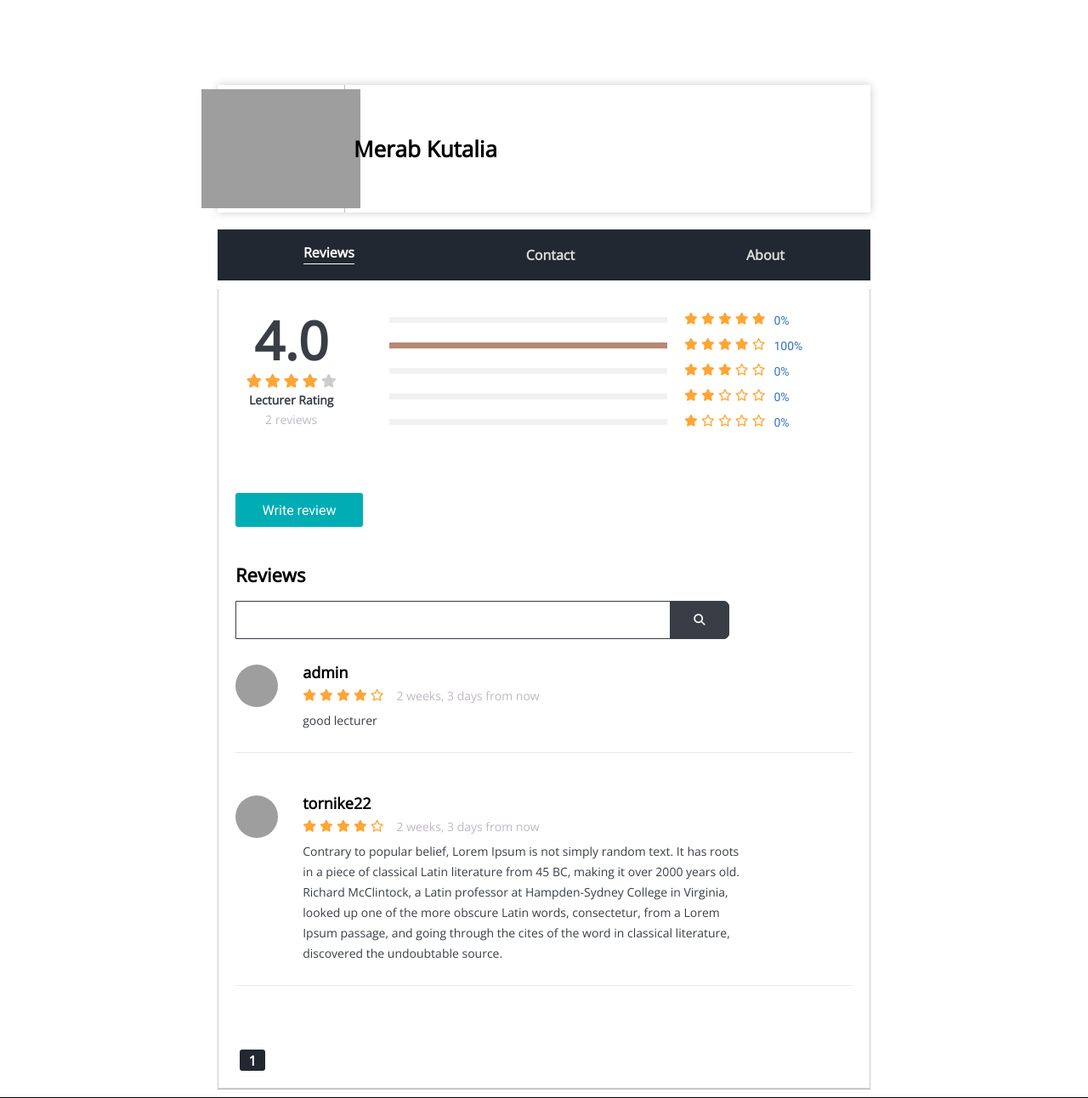
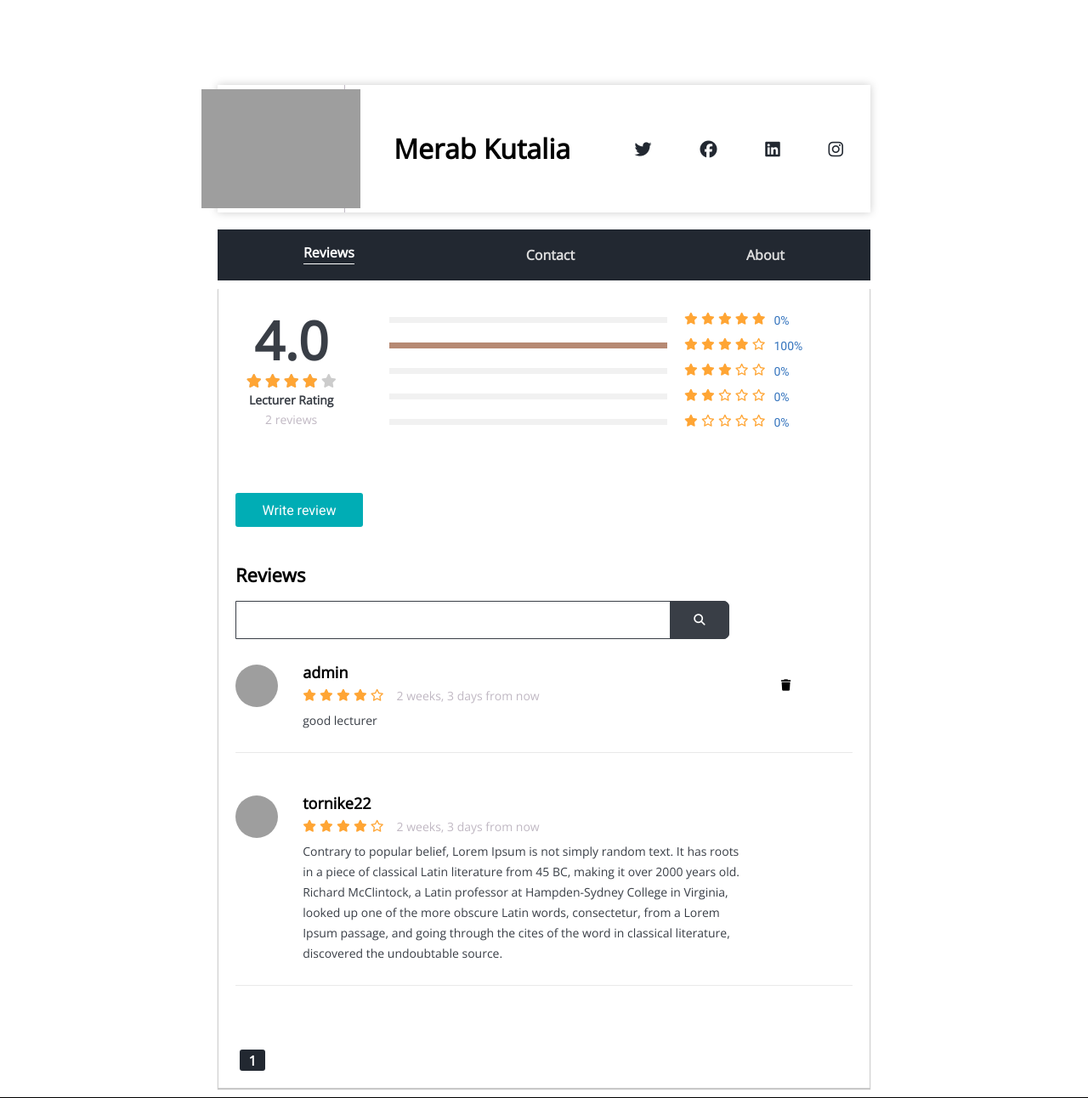
Before and after one commit to berekashvili22/DjangoRMP, a Django app: page /lecturer/detail/1/ in a window 1280 px wide. Shown: the part 80-1372 px from the top of the page at 85% size. Run offline with Django 3.2, Linux system fonts and the light colour scheme; a user stored in the database is signed in; data comes from the database, SQL or seed files in the repository; both versions use the stored data as it was after the commit; some libraries are stand-ins or nearby versions; some web fonts are replaced; grey boxes are pictures that could not be loaded.

Commit message:
add social icons to lec detail view

```diff
--- a/RateMyProfessors/pages/static/pages/css/main.css
+++ b/RateMyProfessors/pages/static/pages/css/main.css
@@ -1592,6 +1592,84 @@ button {
       -ms-flex-align: center;
           align-items: center;
   padding-left: 10px;
+  display: -webkit-box;
+  display: -ms-flexbox;
+  display: flex;
+  -webkit-box-orient: horizontal;
+  -webkit-box-direction: normal;
+      -ms-flex-direction: row;
+          flex-direction: row;
+}
+
+@media screen and (max-width: 700px) {
+  .reviewbox__content--header-box .lec-details {
+    -webkit-box-orient: vertical;
+    -webkit-box-direction: normal;
+        -ms-flex-direction: column;
+            flex-direction: column;
+    -webkit-box-pack: space-evenly;
+        -ms-flex-pack: space-evenly;
+            justify-content: space-evenly;
+  }
+}
+
+.reviewbox__content--header-box .lec-details__top-lec-wrap {
+  display: -webkit-box;
+  display: -ms-flexbox;
+  display: flex;
+  display: flex;
+  -webkit-box-pack: center;
+      -ms-flex-pack: center;
+          justify-content: center;
+  -webkit-box-align: center;
+      -ms-flex-align: center;
+          align-items: center;
+  -webkit-box-orient: horizontal;
+  -webkit-box-direction: normal;
+      -ms-flex-direction: row;
+          flex-direction: row;
+  width: 50%;
+}
+
+@media screen and (max-width: 700px) {
+  .reviewbox__content--header-box .lec-details__top-lec-wrap {
+    width: 100%;
+  }
+}
+
+.reviewbox__content--header-box .lec-details .lec-name {
+  padding: 0px;
+  margin: 0px;
+}
+
+.reviewbox__content--header-box .lec-details__social-wrap {
+  width: 50%;
+  -ms-flex-pack: distribute;
+      justify-content: space-around;
+  display: -webkit-box;
+  display: -ms-flexbox;
+  display: flex;
+}
+
+.reviewbox__content--header-box .lec-details__social-wrap a {
+  text-decoration: none;
+  color: #222831;
+}
+
+@media screen and (max-width: 700px) {
+  .reviewbox__content--header-box .lec-details__social-wrap {
+    width: 100%;
+  }
+}
+
+.reviewbox__content--header-box .lec-details__social-wrap i {
+  cursor: pointer;
+}
+
+.reviewbox__content--header-box .lec-details__social-wrap i:hover {
+  -webkit-transition: all 0.3s ease-in-out;
+  transition: all 0.3s ease-in-out;
+  color: #00adb5;
 }
 
 .reviewbox__content--navigation-box {
@@ -2250,6 +2328,7 @@ button {
   margin-bottom: 50px;
   padding-bottom: 25px;
   border-bottom: 1px solid #e9e9e9;
+  position: relative;
 }
 
 @media screen and (max-width: 450px) {
@@ -2307,6 +2386,15 @@ button {
   -webkit-box-direction: normal;
       -ms-flex-direction: column;
           flex-direction: column;
+}
+
+.reviewbox__content__modal-review .reviews-box__review__review-box__action-btns {
+  position: absolute;
+  right: 0;
+  cursor: pointer;
+  top: 15%;
+  color: #222831;
+  right: 10%;
 }
 
 .reviewbox__content__modal-review .reviews-box__review__review-box__header {
--- a/RateMyProfessors/pages/templates/pages/lecturer.html
+++ b/RateMyProfessors/pages/templates/pages/lecturer.html
@@ -6,17 +6,29 @@
     <div class="reviewbox__content">
         <div class="reviewbox__content--header-box">
             <div class="lec-wrap">
-                <!-- <div class="logo-circle"> -->
                     <img
                         src="{{ lec.image.url }}"
                         alt=""
                         class="lec-wrap__logo"
                     />
-                <!-- </div> -->
             </div>
             <div class="details lec-details">
-                <div class="details__top-wrap">
+                <div class="lec-details__top-lec-wrap">
                     <h2 class="details__top-wrap--title lec-name">{{ lec.first_name }} {{lec.last_name}}</h2>
+                </div>
+                <div class="lec-details__social-wrap">
+                    <a href="#">
+                        <i class="fab fa-twitter fa-lg"></i>
+                    </a>
+                    <a href="#">
+                        <i class="fab fa-facebook fa-lg"></i>
+                    </a>
+                    <a href="#">
+                        <i class="fab fa-linkedin fa-lg"></i>
+                    </a>
+                    <a href="#">
+                        <i class="fab fa-instagram fa-lg"></i>
+                    </a>
                 </div>
             </div>
         </div>
@@ -310,9 +322,25 @@
                                 class="reviews-box__review__profile-wrap__img-wrap__img"
                             />
                             {% endif %}
+
+                            <h3
+                            class="reviews-box__review__review-box__header__name-cont__name-hidden"
+                        >
+                            {% if review.user.username %}
+                                {{review.user.username }}
+                            {% else %}
+                                Anonymous
+                            {% endif %}
+                        </h3>
                         </div>
                     </div>
                     <div class="reviews-box__review__review-box">
+                        {% if review.user == user %}
+                            <form class="reviews-box__review__review-box__action-btns" method="POST"  action="{% url 'del-lec-review' review.id %}">
+                                {% csrf_token %}
+                                <button type="submit" class="delete"><i class="fas fa-trash"></i></button>
+                            </form>
+                        {% endif %}
                         <div class="reviews-box__review__review-box__header">
                             <div
                                 class="reviews-box__review__review-box__header__name-cont"
--- a/RateMyProfessors/pages/templates/pages/lecturers.html
+++ b/RateMyProfessors/pages/templates/pages/lecturers.html
@@ -18,7 +18,7 @@
                     <img src="{{lecturer.image.url}}" alt="" class="logo">
                 </div>
                 <div class="title-wrap">
-                    <h2 class="title">{{lecturer.first_name}}{{lecturer.last_name}}</h2>
+                    <h2 class="title">{{lecturer.first_name}} {{lecturer.last_name}}</h2>
                 </div>
             </a>
           {% endfor %}
--- a/RateMyProfessors/pages/urls.py
+++ b/RateMyProfessors/pages/urls.py
@@ -8,4 +8,6 @@ urlpatterns = [
     path('university/detail/<id>/', views.university, name='university'),
     path('lecturer/detail/<id>/', views.lecturer, name='lecturer'),
     path('profile/<id>/', views.profile, name='profile'),
+    path('uni-review/del/<id>/', views.deleteUniReview, name='del-uni-review'),
+    path('lec-review/del/<id>/', views.deleteLecReview, name='del-lec-review'),
 ]
--- a/RateMyProfessors/pages/views.py
+++ b/RateMyProfessors/pages/views.py
@@ -1,4 +1,5 @@
 from django.shortcuts import render, redirect
+from django.http import HttpResponseRedirect
 from django.contrib import messages
 
 from Account.forms import UserUpdateForm, ImageUpdateForm
@@ -185,3 +186,27 @@ def profile(request, id):
     }
 
     return render(request, 'pages/profile.html', context)
+
+
+
+def deleteUniReview(request, id):
+    if request.method == 'POST':
+        review = UniReview.objects.get(id=id)
+        if review.user == request.user:
+            review.delete()
+            messages.info(
+                request, f'Review was removed successfuly')
+            return HttpResponseRedirect(request.META.get('HTTP_REFERER'))
+    else:
+        return HttpResponseRedirect(request.META.get('HTTP_REFERER'))
+
+def deleteLecReview(request, id):
+    if request.method == 'POST':
+        review = LecturerReview.objects.get(id=id)
+        if review.user == request.user:
+            review.delete()
+            messages.info(
+                request, f'Review was removed successfuly')
+            return HttpResponseRedirect(request.META.get('HTTP_REFERER'))
+    else:
+        return HttpResponseRedirect(request.META.get('HTTP_REFERER'))
```
Also changed, not shown: RateMyProfessors/pages/templates/pages/university.html (+7 -2 lines), RateMyProfessors/db.sqlite3, 1 other file.
